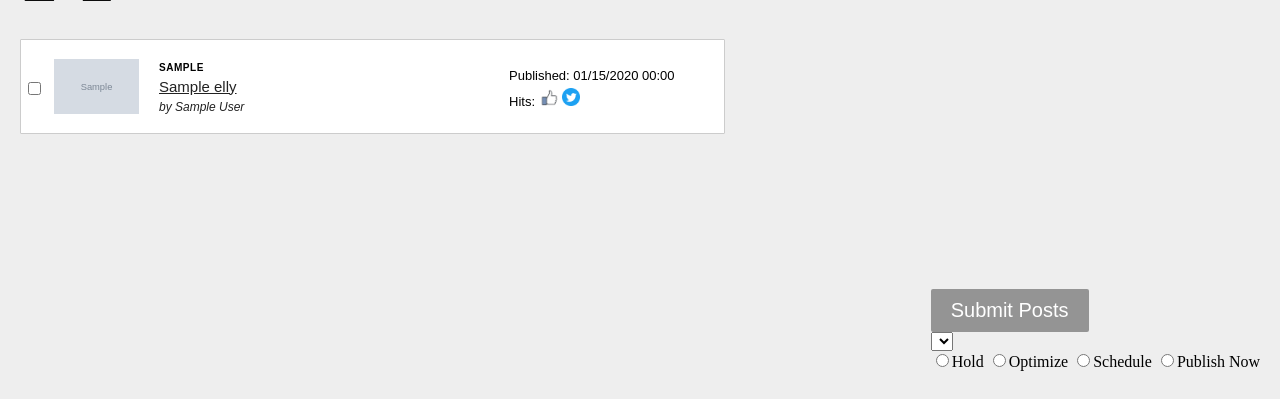
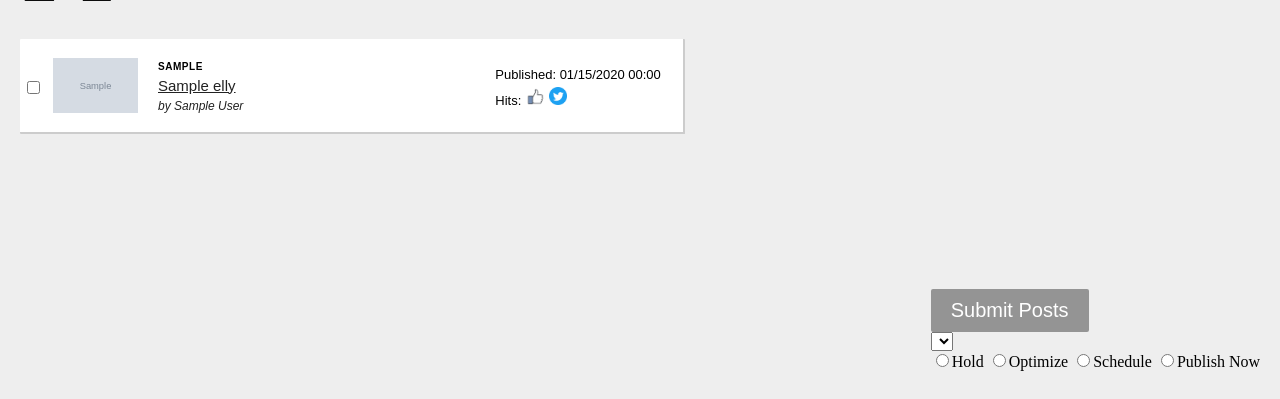
Before and after one commit to igorecarrasco/Elly, a Django app: page /elly/lister in a window 1280 px wide. Shown: the part 111-510 px from the top of the page. Run offline with Django 3.2, Linux system fonts and the light colour scheme; tables that the repository leaves empty hold one stand-in row (values such as "Sample post"); grey boxes marked "Sample" are stand-in pictures; lists and menus that the app fills with data are empty; parts of the project's set-up code (start-up, migrations or seed data) failed here and were passed over; some libraries are stand-ins or nearby versions; some web fonts are replaced.

Commit message:
aesthetic retouches, tweaks to number prettifying

```diff
--- a/studio3project/elly/static/elly/main.js
+++ b/studio3project/elly/static/elly/main.js
@@ -61,28 +61,36 @@ $('.checkbox').change(function(){
 	if(this.checked) {
 		if (socialstate[0] == 'facebook_page') {
 		var styles = {
-		background : '#6d84b4'
-	};
+		background : '#6d84b4',
+		'border-right':'2px solid #eee',
+		'border-bottom':'2px solid #eee',
+			};
 	} else if (socialstate[0] == 'twitter') {
 		var styles = {
 		background : '#95D7F9',
-	};
+		'border-right':'2px solid #eee',
+		'border-bottom':'2px solid #eee',	};
 	}
 	else if (socialstate[0] == 'linked_in_page') {
 		var styles = {
 		background : '#0077b5',
+		'border-right':'2px solid #eee',
+		'border-bottom':'2px solid #eee',
 	};
 	}
 	else if (socialstate[0] == 'google_plus_page') {
 		var styles = {
 		background : '#d34836',
-	};
+		'border-right':'2px solid #eee',
+		'border-bottom':'2px solid #eee',	};
 	}
 	$(this).parent('.ellybox').css( styles );
 	}
 	else {
 		var styles = {
 		background : 'white',
+		'border-right':'2px solid #ccc',
+		'border-bottom':'2px solid #ccc',
 	};
 	$(this).parent('.ellybox').css( styles );
 	}
--- a/studio3project/elly/static/elly/style.css
+++ b/studio3project/elly/static/elly/style.css
@@ -10,12 +10,13 @@ form {
 }
 .ellybox {
 	border-radius:1px;
-	border:1px solid #ccc;
-	margin-bottom:2px;
+	border-right:2px solid #ccc;
+	border-bottom:2px solid #ccc;
+	margin-bottom:4px;
 	position:relative;
 	top:40px;
 	background-color:white;
-	width:700px;
+	width:660px;
 	height:90px;
 	left:20px;
 	padding:3px 0px 0px 3px;
--- a/studio3project/elly/views.py
+++ b/studio3project/elly/views.py
@@ -38,8 +38,6 @@ class FormattedNumber(int):
 
 		if rep < 1000:
 			return str_rep
-		if rep < 10000:
-			return '%s,%s' % (str_rep[0], str_rep[1:])
 		if rep < 1000000:
 			if rep % 1000 == 0:
 				return '%dk' % (rep / 1000.0)
```
Also changed, not shown: 1 other file.
